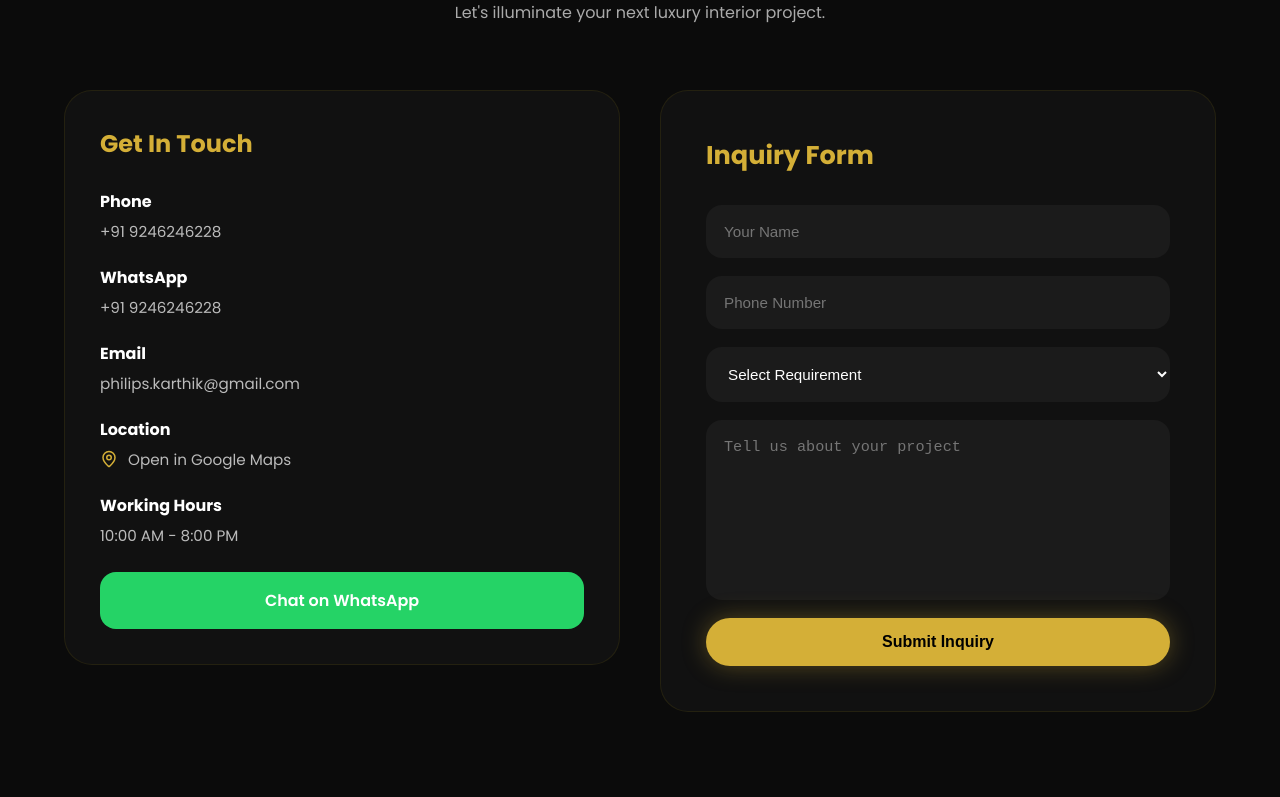
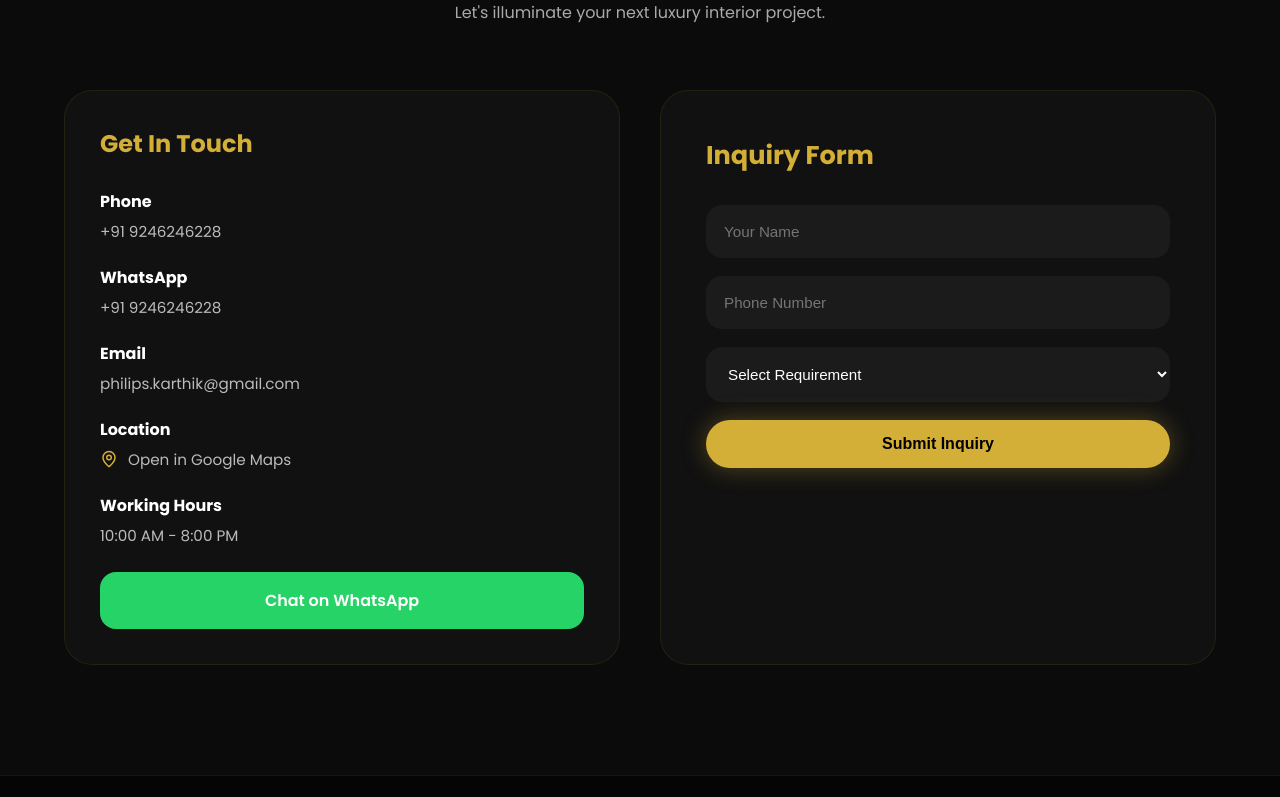
Before and after one commit to karthikwork212-bit/SKE---Int, a React (Vite) app: page / in a window 1280 px wide. Shown: the part 5337-6134 px from the top of the page. Built offline with nearby package versions, Linux system fonts and the light colour scheme.

Commit message:
Fixed form submit

```diff
--- a/src/main.jsx
+++ b/src/main.jsx
@@ -442,13 +442,6 @@ const handleSubmit = async (e) => {
 
   </select>
 
-          <textarea
-  name="message"
-  placeholder="Tell us about your project"
-  value={formData.message}
-  onChange={handleChange}
-></textarea>
-
   <button type="submit" className="btn btn-primary">
     Submit Inquiry
   </button>
```
Lines whose indentation alone changed are shown as unchanged.
